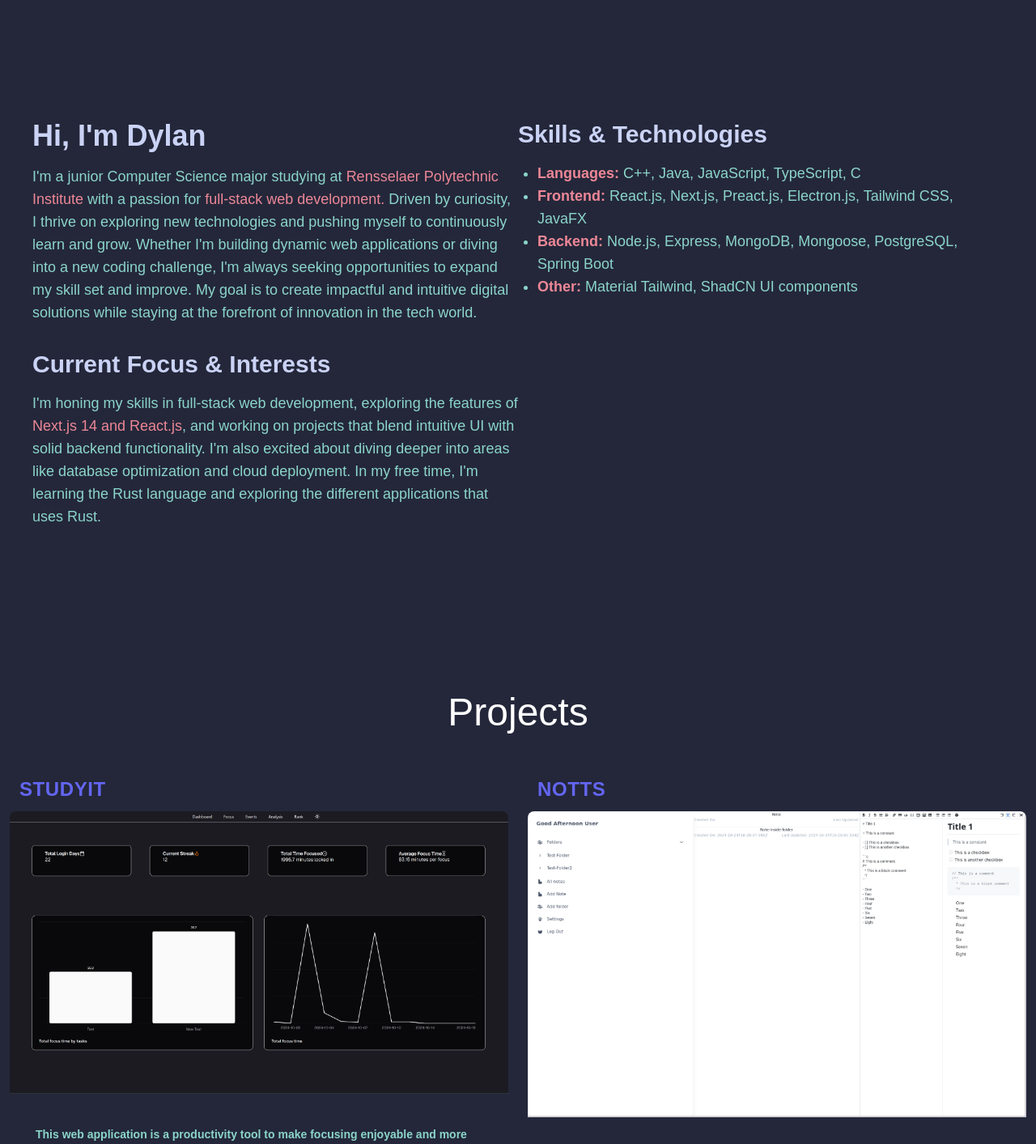
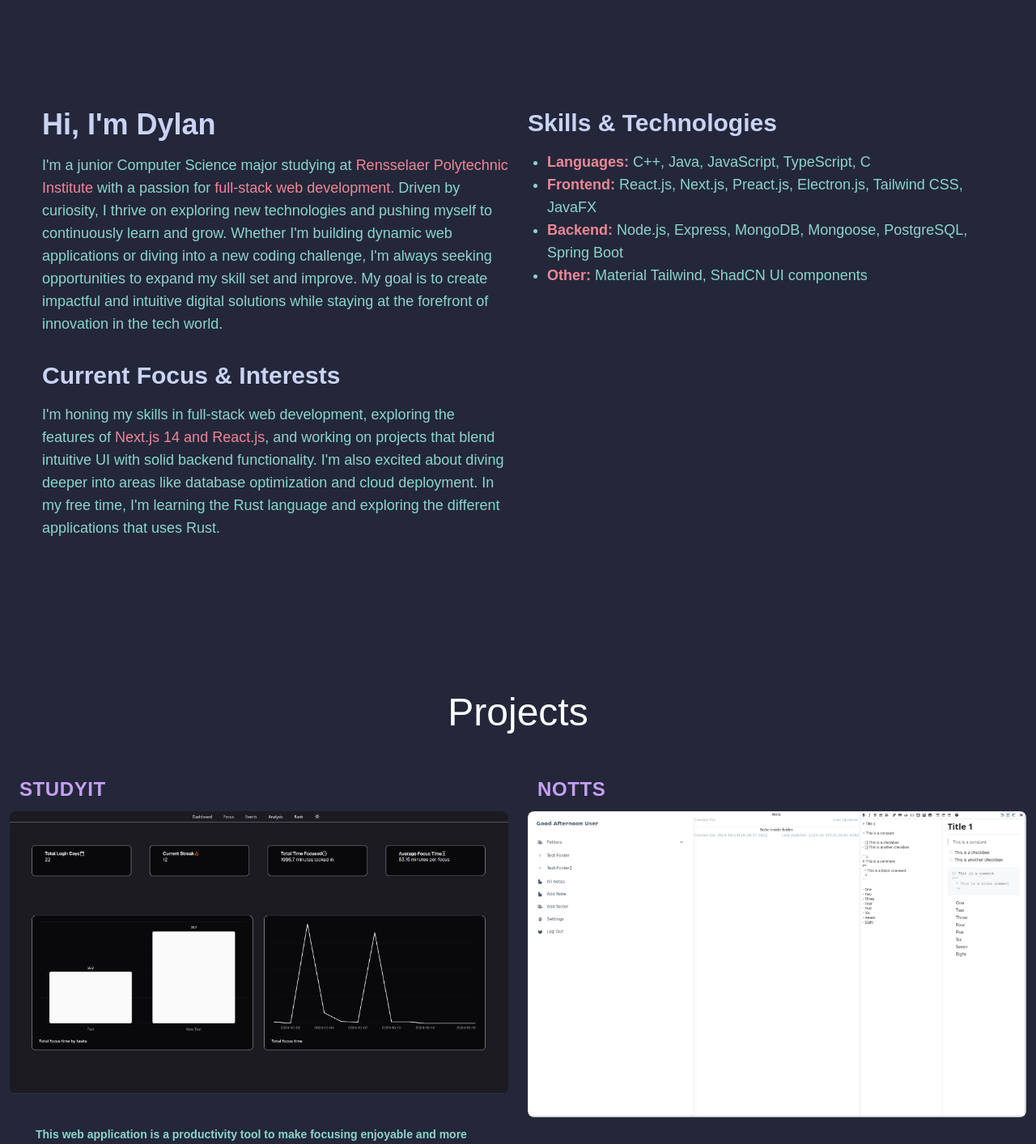
Before and after one commit to Aeonoi/Aeonoi.github.io, a Next.js app: page / in a window 1280 px wide. Shown: the part 840-2253 px from the top of the page at 81% size. Built offline with nearby package versions, Linux system fonts and the light colour scheme.

Commit message:
style(style): add more gaps between components and add better colors

```diff
--- a/components/about.tsx
+++ b/components/about.tsx
@@ -6,8 +6,8 @@
     <main id="about" className="animate-fadeIn">
       <Background styles="h-full md:h-screen flex items-center">
         {/* <div className="grid grid-cols-2 text-black max-w-4xl mx-auto p-6"> */}
-        <div className="grid grid-cols-1 md:grid-cols-2 text-catppuccin_text justify-items-center mx-auto p-10">
-          <section className="mb-8 max-w-3xl">
+        <div className="grid grid-cols-1 md:grid-cols-2 text-catppuccin_text p-10 w-full justify-items-center">
+          <section className="mb-8 max-w-xl">
             <h1 className="text-4xl font-bold mb-4">Hi, I'm Dylan</h1>
             <p className="text-lg text-catppuccin_teal">
               I'm a junior Computer Science major studying at{" "}
@@ -29,7 +29,7 @@
             </p>
           </section>
 
-          <section className="mb-8 max-w-3xl">
+          <section className="mb-8 max-w-xl">
             <h2 className="text-3xl font-semibold mb-4">
               Skills & Technologies
             </h2>
@@ -57,7 +57,7 @@
             </ul>
           </section>
 
-          <section className="mb-8 max-w-3xl">
+          <section className="mb-8 max-w-xl">
             <h2 className="text-3xl font-semibold mb-4">
               Current Focus & Interests
             </h2>
@@ -74,40 +74,6 @@
               applications that uses Rust.
             </p>
           </section>
-          {/* <div className="grid grid-cols-2 justify-center items-center flex-wrap"> */}
-          {/*   <div className="flex flex-col gap-5"> */}
-          {/*     <div className="min-h-full max-w-full mx-auto p-6 bg-white shadow-md rounded-lg text-black"> */}
-          {/*       <h2 className="text-2xl font-semibold mb-3">Hi, I'm Dylan</h2> */}
-          {/*       <p className="text-base"> */}
-          {/*         I'm a junior Computer Science major studying at Rensselaer */}
-          {/*         Polytechnic Institute with a passion for full-stack web */}
-          {/*         development. Driven by curiosity, I thrive on exploring new */}
-          {/*         technologies and pushing myself to continuously learn and */}
-          {/*         grow. Whether I'm building dynamic web applications or diving */}
-          {/*         into a new coding challenge, I'm always seeking opportunities */}
-          {/*         to expand my skill set and improve. My goal is to create */}
-          {/*         impactful and intuitive digital solutions while staying at the */}
-          {/*         forefront of innovation in the tech world. */}
-          {/*       </p> */}
-          {/*     </div> */}
-          {/*     <div className="min-h-full max-w-full mx-auto p-6 bg-white shadow-md rounded-lg text-black"> */}
-          {/*       <h2 className="text-2xl font-semibold mb-3">Education</h2> */}
-          {/*       <p>GPA: 3.62</p> */}
-          {/*       <p>Major: Computer Science</p> */}
-          {/*       <p>Expected Graduation: May 2026</p> */}
-          {/*       <p>Honors: Deans List</p> */}
-          {/*     </div> */}
-          {/*   </div> */}
-          {/*   <div className="min-h-full max-w-full mx-auto p-6 bg-white shadow-md rounded-lg text-black"> */}
-          {/*     <h2 className="text-2xl font-semibold mb-3">Skills</h2> */}
-          {/*     <div className="flex"> */}
-          {/*       <IoLogoJavascript size={32} /> */}
-          {/*       <SiTypescript size={32} /> */}
-          {/*       <TbBrandCpp size={32} /> */}
-          {/*       <FaJava size={32} /> */}
-          {/*     </div> */}
-          {/*   </div> */}
-          {/* </div> */}
         </div>
       </Background>
     </main>
--- a/components/project-card.tsx
+++ b/components/project-card.tsx
@@ -17,14 +17,14 @@
     <div className="min-h-full max-w-3xl mx-auto p-3 text-black">
       <Link
         href={link}
-        className="uppercase tracking-wide text-2xl text-indigo-500 block mt-1 leading-tight font-bold hover:underline m-3"
+        className="uppercase tracking-wide text-2xl text-catppuccin_mauve block mt-1 leading-tight font-bold hover:underline m-3"
       >
         {title}
       </Link>
       <div className="flex flex-col">
         <div className="flex w-full">
           <img
-            className="aspect-auto object-cover max-h-full rounded-t-lg block"
+            className="aspect-auto object-cover max-h-full rounded-lg block"
             src={image}
             alt={title}
           />
--- a/components/projects.tsx
+++ b/components/projects.tsx
@@ -25,14 +25,14 @@
           <ProjectCard
             link="https://github.com/Aeonoi/notts"
             description="This desktop application is a user friendly markdown note-taking application with support for folder organization to
-            help users keep notes organized and easily accessible. Users can easily acceess notes via folders and remove notes and folders quickly.
+            help users keep notes organized and easily accessible. Users can easily access notes via folders and remove notes and folders quickly.
             Notes are saved on every write."
             title="Notts"
             image="notts.png"
           />
           <ProjectCard
             link="https://github.com/wrighs6/leanto"
-            description="leanto is a simple task management application designed to simplify the process of being on multiple teams.
+            description="Leanto is a simple task management application designed to simplify the process of being on multiple teams.
             It is common to be a part of multiple different projects.
             leanto aims to provide an interface to display the tasks from each projects while also providing an interface to interact with additional project specific data and controls.
             This application is aimed towards students and professionals alike."
--- a/components/resume.tsx
+++ b/components/resume.tsx
@@ -9,12 +9,12 @@
         <p className="text-5xl items-center text-center text-white m-20 lg:m-10">
           Resume
         </p>
-        <div className="grid grid-cols-1 lg:grid-cols-2">
+        <div className="flex flex-col items-center gap-10">
           <div className="hidden lg:flex">
             <embed
-              src="Resume.pdf#zoom=100"
+              src="Resume.pdf#zoom=90"
               width="1000"
-              height="800"
+              height="700"
               type="application/pdf"
             />
           </div>
```
